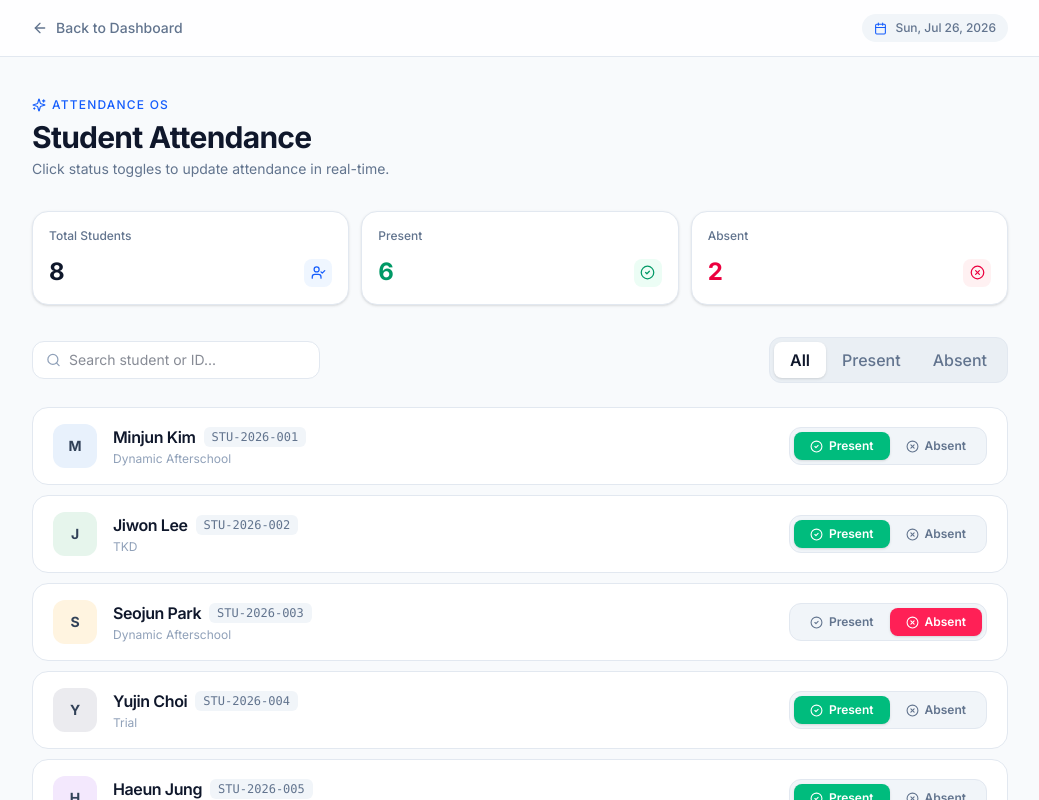
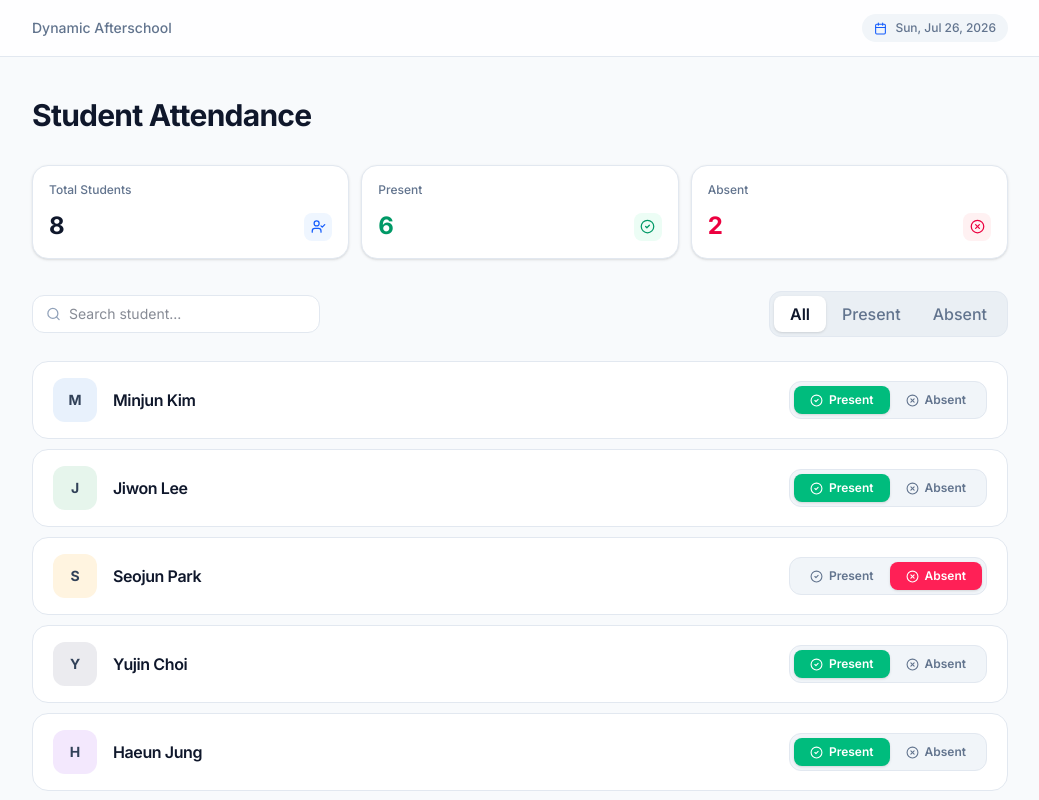
Before and after one commit to Galahad0406/Attend-os, a React (Vite) app: page / in a window 1280 px wide. Shown: the top 800 px of the page, without its empty margins (120-1159 px from the left). Built offline with nearby package versions, Linux system fonts and the light colour scheme.

Commit message:
Refactor Student data structure and UI components
Removed studentId and program from Student interface and initialStudents data. Updated attendance status update logic to include timezone. Simplified search functionality and adjusted UI elements.

```diff
--- a/src/app/App.tsx
+++ b/src/app/App.tsx
@@ -1,13 +1,11 @@
 import { useState } from "react";
 import {
-  ArrowLeft,
   Search,
   CheckCircle2,
   XCircle,
   UserCheck,
   AlertCircle,
-  Calendar,
-  Sparkles
+  Calendar
 } from "lucide-react";
 
 // Attendance status types (Present / Absent)
@@ -16,8 +14,6 @@ type AttendanceStatus = "present" | "absent";
 interface Student {
   id: number;
   name: string;
-  studentId: string;
-  program: string;
   status: AttendanceStatus;
   lastUpdated?: string;
   avatarBg: string;
@@ -34,14 +30,14 @@ const avatarColors = [
 
 // Dummy Student Data
 const initialStudents: Student[] = [
-  { id: 1, name: "Minjun Kim", studentId: "STU-2026-001", program: "Dynamic Afterschool", status: "present", avatarBg: avatarColors[0] },
-  { id: 2, name: "Jiwon Lee", studentId: "STU-2026-002", program: "TKD", status: "present", avatarBg: avatarColors[1] },
-  { id: 3, name: "Seojun Park", studentId: "STU-2026-003", program: "Dynamic Afterschool", status: "absent", avatarBg: avatarColors[2] },
-  { id: 4, name: "Yujin Choi", studentId: "STU-2026-004", program: "Trial", status: "present", avatarBg: avatarColors[3] },
-  { id: 5, name: "Haeun Jung", studentId: "STU-2026-005", program: "TKD", status: "present", avatarBg: avatarColors[4] },
-  { id: 6, name: "Hyunwoo Kang", studentId: "STU-2026-006", program: "Dynamic Afterschool", status: "absent", avatarBg: avatarColors[5] },
-  { id: 7, name: "Dohyun Yoon", studentId: "STU-2026-007", program: "Trial", status: "present", avatarBg: avatarColors[0] },
-  { id: 8, name: "Sohee Han", studentId: "STU-2026-008", program: "TKD", status: "present", avatarBg: avatarColors[1] },
+  { id: 1, name: "Minjun Kim", status: "present", avatarBg: avatarColors[0] },
+  { id: 2, name: "Jiwon Lee", status: "present", avatarBg: avatarColors[1] },
+  { id: 3, name: "Seojun Park", status: "absent", avatarBg: avatarColors[2] },
+  { id: 4, name: "Yujin Choi", status: "present", avatarBg: avatarColors[3] },
+  { id: 5, name: "Haeun Jung", status: "present", avatarBg: avatarColors[4] },
+  { id: 6, name: "Hyunwoo Kang", status: "absent", avatarBg: avatarColors[5] },
+  { id: 7, name: "Dohyun Yoon", status: "present", avatarBg: avatarColors[0] },
+  { id: 8, name: "Sohee Han", status: "present", avatarBg: avatarColors[1] },
 ];
 
 export default function AttendanceManager({ onBack }: AttendanceManagerProps) {
@@ -57,7 +53,12 @@ export default function AttendanceManager({ onBack }: AttendanceManagerProps) {
           const updated: Student = {
             ...student,
             status: newStatus,
-            lastUpdated: new Date().toLocaleTimeString("en-US", { hour: "2-digit", minute: "2-digit" }),
+            // Virginia Time (America/New_York)
+            lastUpdated: new Date().toLocaleTimeString("en-US", {
+              hour: "2-digit",
+              minute: "2-digit",
+              timeZone: "America/New_York"
+            }),
           };
 
           // Main OS sync integration point
@@ -77,17 +78,18 @@ export default function AttendanceManager({ onBack }: AttendanceManagerProps) {
 
   // Filter students
   const filteredStudents = students.filter((student) => {
-    const matchesSearch = student.name.toLowerCase().includes(searchQuery.toLowerCase()) ||
-                          student.studentId.toLowerCase().includes(searchQuery.toLowerCase());
+    const matchesSearch = student.name.toLowerCase().includes(searchQuery.toLowerCase());
     const matchesFilter = filter === "all" || student.status === filter;
     return matchesSearch && matchesFilter;
   });
 
+  // Virginia Date (America/New_York)
   const todayDate = new Date().toLocaleDateString("en-US", {
     weekday: "short",
     year: "numeric",
     month: "short",
     day: "numeric",
+    timeZone: "America/New_York"
   });
 
   return (
@@ -100,10 +102,9 @@ export default function AttendanceManager({ onBack }: AttendanceManagerProps) {
         <div className="max-w-5xl mx-auto px-6 h-14 flex items-center justify-between">
           <button
             onClick={onBack}
-            className="flex items-center gap-2 text-sm font-medium text-slate-500 hover:text-slate-900 transition-colors duration-150"
+            className="text-sm font-medium text-slate-500 hover:text-slate-900 transition-colors duration-150"
           >
-            <ArrowLeft size={16} />
-            <span>Back to Dashboard</span>
+            <span>Dynamic Afterschool</span>
           </button>
 
           <div className="flex items-center gap-2 text-xs font-medium text-slate-500 bg-slate-100 px-3 py-1.5 rounded-full">
@@ -116,15 +117,9 @@ export default function AttendanceManager({ onBack }: AttendanceManagerProps) {
       <main className="max-w-5xl mx-auto px-6 py-10">
         {/* Header */}
         <header className="mb-8">
-          <p className="text-xs font-medium text-blue-600 uppercase tracking-widest mb-1.5 flex items-center gap-1.5">
-            <Sparkles size={14} /> Attendance OS
-          </p>
-          <h1 className="text-3xl font-bold tracking-tight text-slate-900 mb-1">
+          <h1 className="text-3xl font-bold tracking-tight text-slate-900">
             Student Attendance
           </h1>
-          <p className="text-sm text-slate-500 font-normal">
-            Click status toggles to update attendance in real-time.
-          </p>
         </header>
 
         {/* Apple Style Summary Stats */}
@@ -167,7 +162,7 @@ export default function AttendanceManager({ onBack }: AttendanceManagerProps) {
             <Search size={15} className="absolute left-3.5 top-1/2 -translate-y-1/2 text-slate-400" />
             <input
               type="text"
-              placeholder="Search student or ID..."
+              placeholder="Search student..."
               value={searchQuery}
               onChange={(e) => setSearchQuery(e.target.value)}
               className="w-full pl-9 pr-4 py-2 text-sm bg-white border border-slate-200 rounded-xl focus:outline-none focus:ring-2 focus:ring-blue-500/20 focus:border-blue-500 transition-all duration-150"
@@ -225,21 +220,12 @@ export default function AttendanceManager({ onBack }: AttendanceManagerProps) {
                     {student.name.slice(0, 1)}
                   </div>
                   <div>
-                    <div className="flex items-center gap-2">
-                      <h3 className="text-base font-semibold tracking-tight text-slate-900">{student.name}</h3>
-                      <span className="text-xs px-2 py-0.5 rounded-md bg-slate-100 text-slate-500 font-mono">
-                        {student.studentId}
-                      </span>
-                    </div>
-                    <div className="flex items-center gap-2 text-xs text-slate-400 mt-0.5">
-                      <span>{student.program}</span>
-                      {student.lastUpdated && (
-                        <>
-                          <span>•</span>
-                          <span>Updated: {student.lastUpdated}</span>
-                        </>
-                      )}
-                    </div>
+                    <h3 className="text-base font-semibold tracking-tight text-slate-900">{student.name}</h3>
+                    {student.lastUpdated && (
+                      <p className="text-xs text-slate-400 mt-0.5">
+                        Updated: {student.lastUpdated}
+                      </p>
+                    )}
                   </div>
                 </div>
 
```
